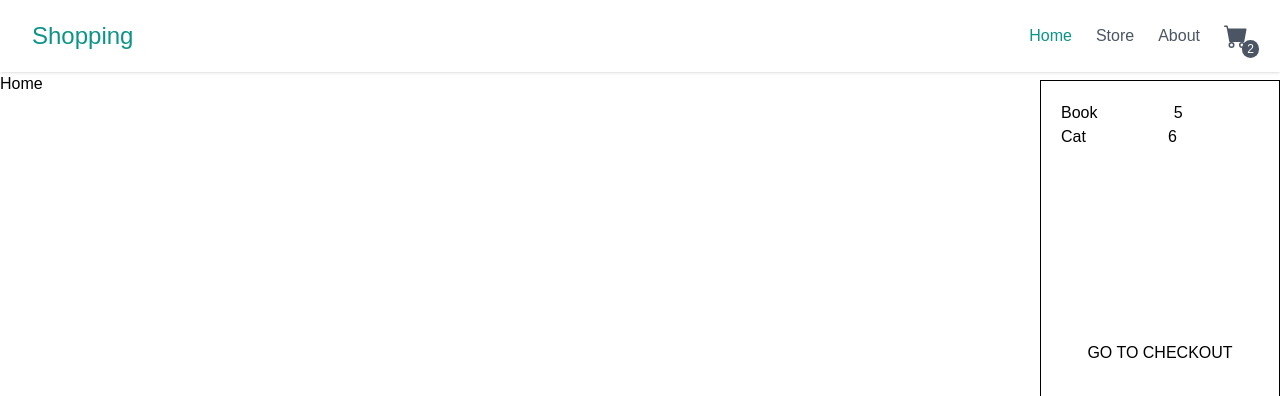
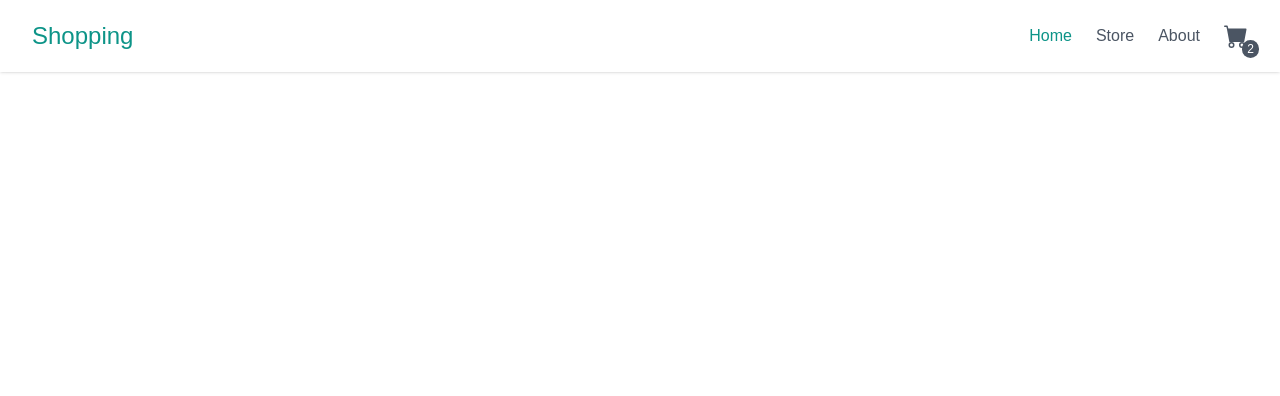
Before and after one commit to omarsalem7/shopping-cart-ts, a React (Vite) app: page / in a window 1280 px wide. Shown: the top 396 px of the page. Built offline with nearby package versions, Linux system fonts and the light colour scheme; a web font is replaced by a local one.

Commit message:
Improve style of cart

```diff
--- a/src/components/cart.css
+++ b/src/components/cart.css
@@ -1,21 +1,18 @@
 .cart-dropdown {
-  position: absolute;
   width: 240px;
-  height: 340px;
-  display: flex;
-  flex-direction: column;
+  position: fixed;
+  top: 90px;
+  height: fit-content;
   padding: 20px;
   border: 1px solid black;
   background-color: white;
-  top: 80px;
   right: 0;
   z-index: 5;
 }
 .cart-items {
-  height: 240px;
+  min-height: 240px;
   display: flex;
   flex-direction: column;
-  overflow: scroll;
 }
 
 .empty-message {
--- a/src/components/nav.tsx
+++ b/src/components/nav.tsx
@@ -12,13 +12,13 @@
 
 export default function NavBar({ items }: Items) {
   const [navbar, setNavbar] = useState(false);
-  const [cart, setCart] = useState(false);
+  const [cart, setCart] = useState(true);
 
   const toggleHidden = () => {
     setCart(!cart);
   };
   return (
-    <nav className="w-full bg-white shadow">
+    <nav className="w-full bg-white shadow fixed top-0">
       <div className="justify-between px-4 mx-auto lg:max-w-7xl md:items-center md:flex md:px-8">
         <div>
           <div className="flex items-center justify-between py-3 md:py-5 md:block">
```
